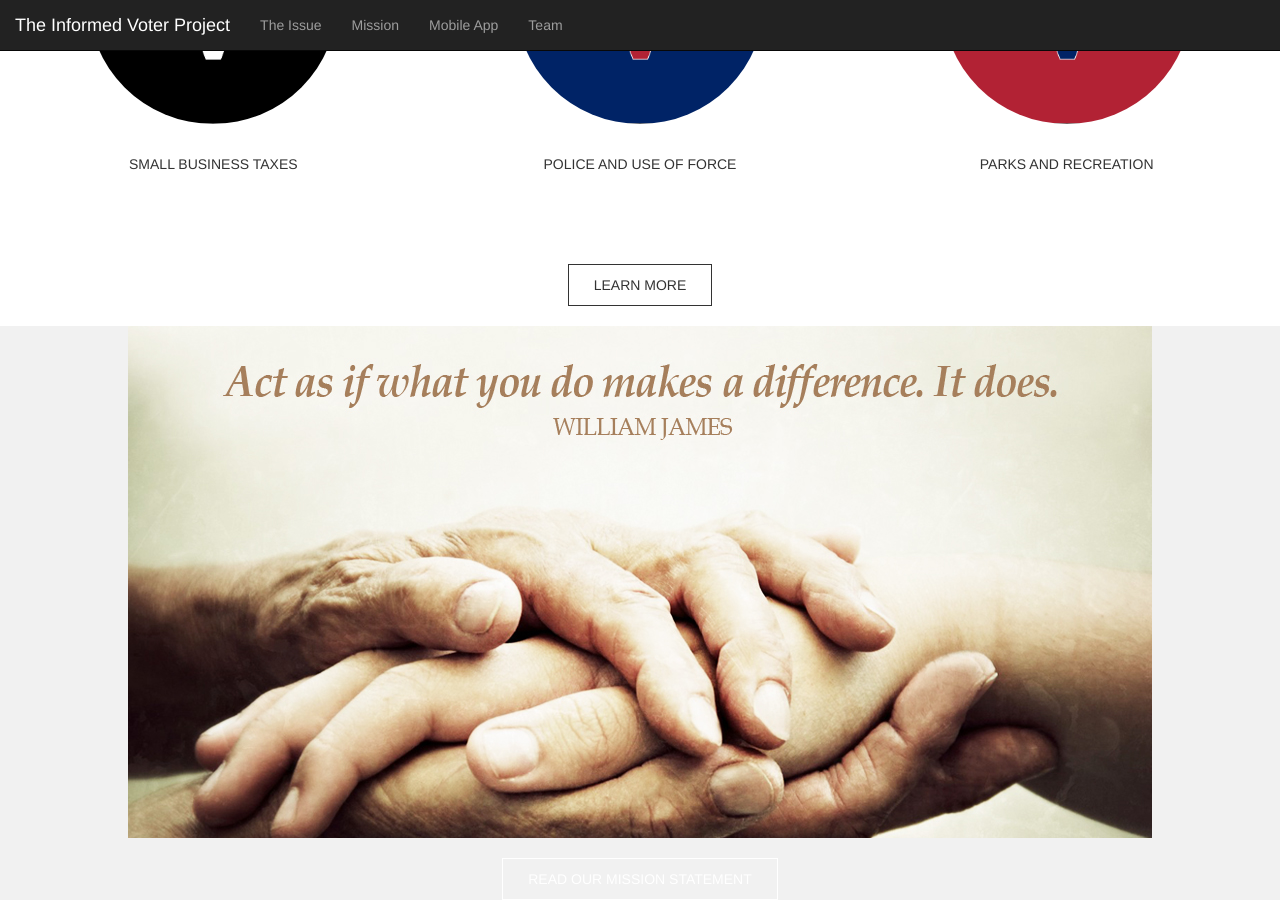
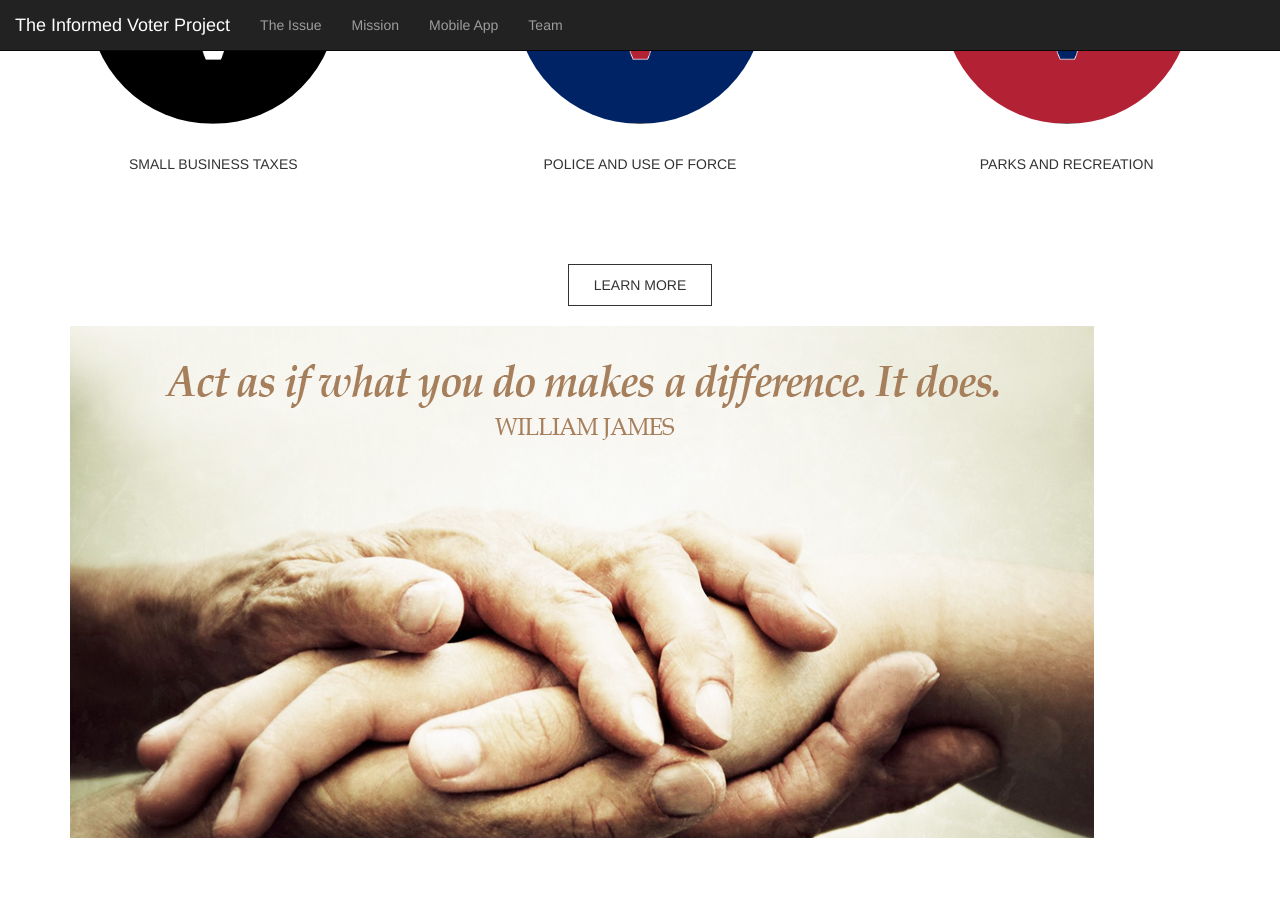
Before and after one commit to The-Informed-Voter-Project/website.github.io, a Jekyll site: the page built from index.html, in a window 1280 px wide and 900 px high, scrolled down 1136 px. Built offline with Jekyll 4.4.1, drawn with Linux system fonts in a browser that asks for light colours.

Commit message:
Update index.html

```diff
--- a/index.html
+++ b/index.html
@@ -46,14 +46,13 @@
          <a href="/issue">Learn More</a>
        </div>
        </div>
-    <div class="statement-section">
+    <div class="container">
         <img src="/images/act.jpg" class="img-fluid" alt="Responsive image">
+            <div class="centered">
              <div class="statement">
                 <a href="/mission">Read Our Mission Statement</a>
             </div>
           </div>
-         </div>
-       </div>
-      </div>
+   </div>
 </body>
 </html>
```
